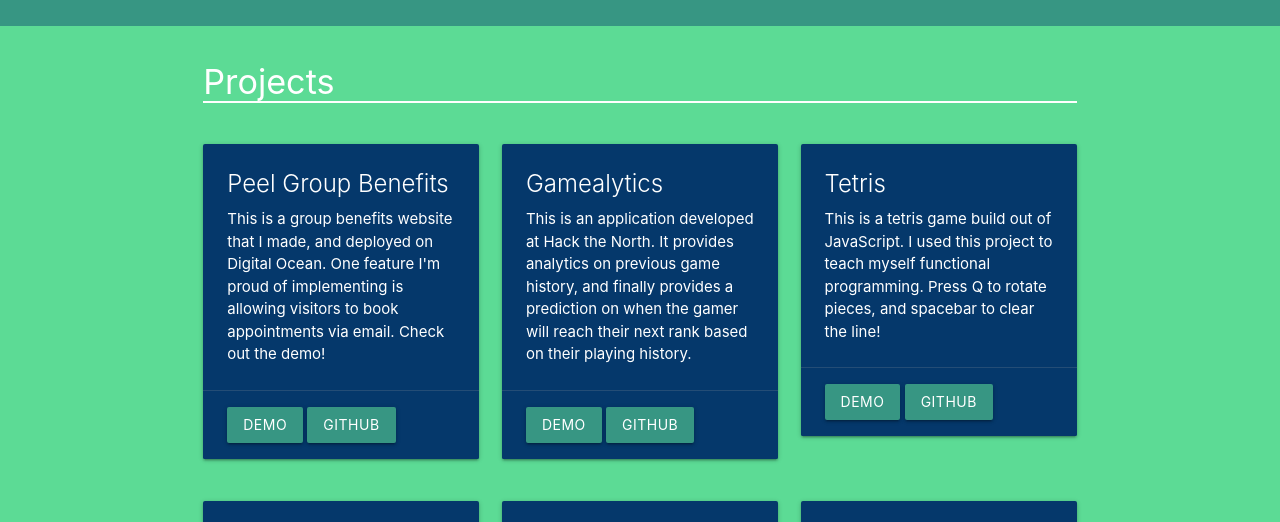
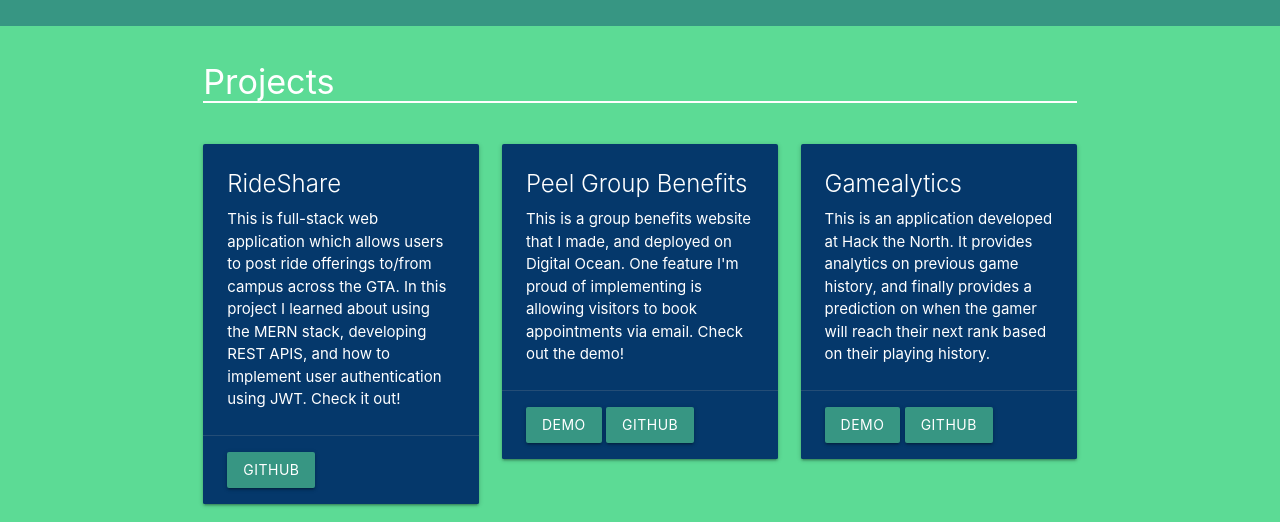
Before and after one commit to VaidSaraswat/VaidSaraswat.github.io, a plain HTML site: page index.html in a window 1280 px wide. Shown: the part 880-1402 px from the top of the page. Drawn offline with nearby package versions, Linux system fonts and the light colour scheme.

Commit message:
upadated content

```diff
--- a/index.html
+++ b/index.html
@@ -112,6 +112,20 @@
         <div class="col s12 l4">
           <div class="card">
             <div class="card-content white-text">
+              <span class="card-title">RideShare</span>
+              <p>
+                This is full-stack web application which allows users to post ride offerings to/from campus across the GTA.
+                In this project I learned about using the MERN stack, developing REST APIS, and how to implement user authentication using JWT. Check it out!
+              </p>
+            </div>
+            <div class="card-action">
+              <a class="btn" href="https://github.com/VaidSaraswat/RideShare">GitHub</a>
+            </div>
+          </div>
+        </div>
+        <div class="col s12 l4">
+          <div class="card">
+            <div class="card-content white-text">
               <span class="card-title">Peel Group Benefits</span>
               <p>
                 This is a group benefits website that I made, and deployed
@@ -141,22 +155,7 @@
             </div>
           </div>
         </div>
-        <div class="col s12 l4">
-          <div class="card">
-            <div class="card-content white-text">
-              <span class="card-title">Tetris</span>
-              <p>
-                This is a tetris game build out of JavaScript. I used this project
-                to teach myself functional programming. Press Q to rotate pieces,
-                and spacebar to clear the line!
-              </p>
-            </div>
-            <div class="card-action">
-              <a class="btn" href="https://vaidsaraswat.github.io/Tetris">Demo</a>
-              <a class="btn" href="https://github.com/VaidSaraswat/Tetris">GitHub</a>
-            </div>
-          </div>
-        </div>
+
       </div>
 
       <div class="row">
```
